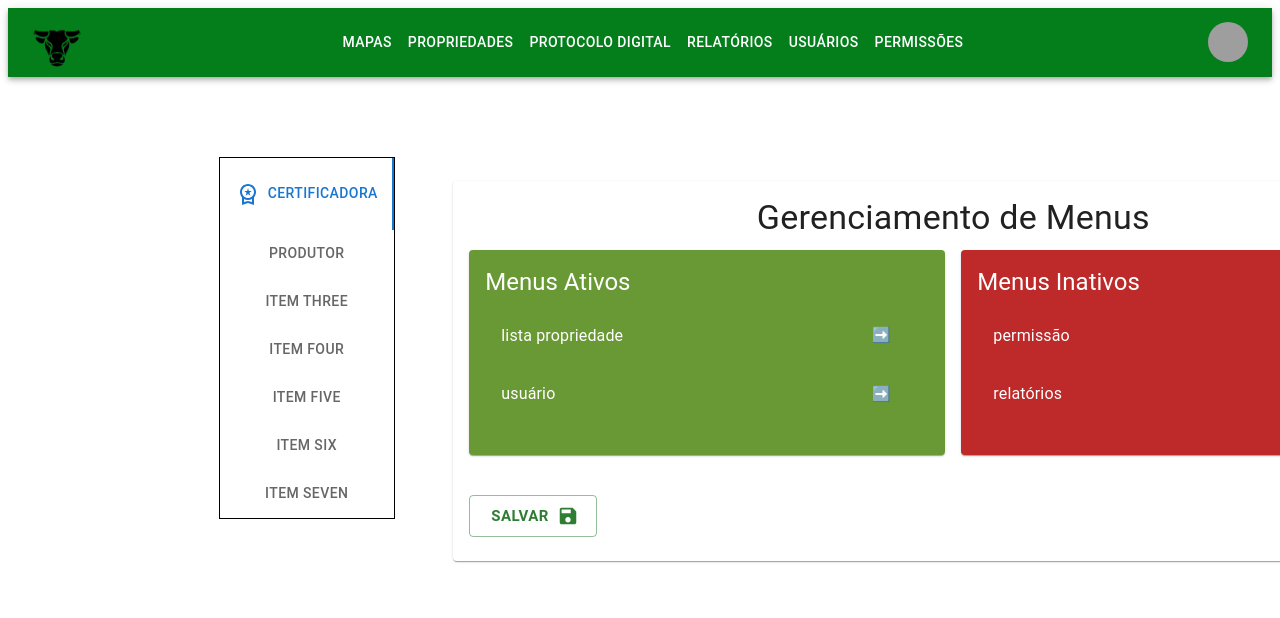
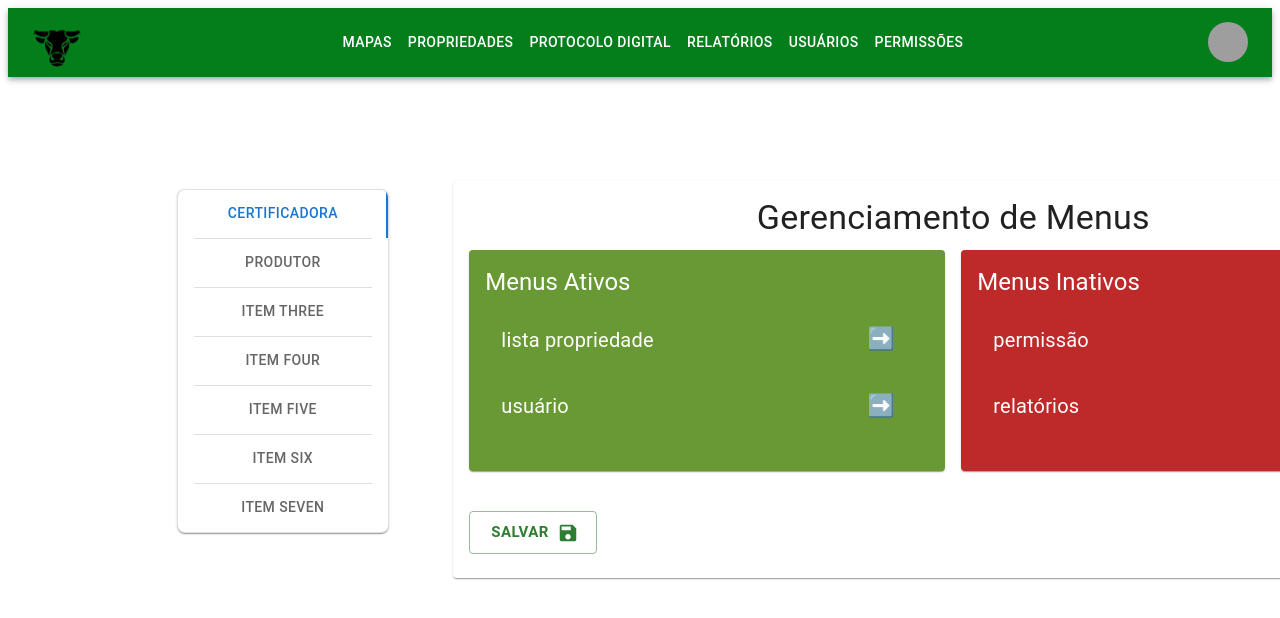
Before and after one commit to sektech2024/sektech_sara_certificadora, a Next.js app: page /dash/autorizacao in a window 1280 px wide. Shown: the top 618 px of the page. Built offline with nearby package versions, Linux system fonts and the light colour scheme; grey boxes are pictures that could not be loaded.

Commit message:
finalizado tema de autorizacao

```diff
--- a/src/components/autorizacao_menus/tab-certificadora.tsx
+++ b/src/components/autorizacao_menus/tab-certificadora.tsx
@@ -1,4 +1,4 @@
-'use client'
+"use client";
 
 import React, { useState } from "react";
 import {
@@ -11,7 +11,7 @@ import {
   Button,
   Grid,
 } from "@mui/material";
-import SaveIcon from '@mui/icons-material/Save';
+import SaveIcon from "@mui/icons-material/Save";
 
 const TabCertificadora = () => {
   const menusAtivos = ["lista propriedade", "usuário"];
@@ -48,20 +48,27 @@ const TabCertificadora = () => {
     <Card sx={{ marginBottom: 2, width: "100%", minWidth: 1000 }}>
       <CardContent>
         <div>
-          <Typography variant="h4" gutterBottom sx={{ textAlign: 'center' }}>
+          <Typography variant="h4" gutterBottom sx={{ textAlign: "center" }}>
             Gerenciamento de Menus
           </Typography>
           <Grid container spacing={2}>
             <Grid item md={6}>
-              <Card sx={{ bgcolor: '#699934' }}>
+              <Card sx={{ bgcolor: "#699934" }}>
                 <CardContent>
-                  <Typography variant="h5" sx={{ color: 'white' }}>Menus Ativos</Typography>
-                  <List sx={{ color: 'white' }}>
+                  <Typography variant="h5" sx={{ color: "white" }}>
+                    Menus Ativos
+                  </Typography>
+                  <List sx={{ color: "white" }}>
                     {activeMenus.ativos.map((menu) => (
                       <ListItem key={menu}>
-                        <ListItemText primary={menu}/>
+                        <ListItemText
+                          primary={menu}
+                          primaryTypographyProps={{
+                            fontSize: 20,
+                          }}
+                        />
                         <Button
-                          size="large"
+                          sx={{fontSize: 22}}
                           onClick={() =>
                             transferirMenu(menu, "ativos", "inativos")
                           }
@@ -75,15 +82,22 @@ const TabCertificadora = () => {
               </Card>
             </Grid>
             <Grid item md={6}>
-              <Card sx={{ bgcolor: '#be2929' }}>
+              <Card sx={{ bgcolor: "#be2929" }}>
                 <CardContent>
-                  <Typography variant="h5" sx={{ color: 'white' }}>Menus Inativos</Typography>
-                  <List sx={{ color: 'white' }}>
+                  <Typography variant="h5" sx={{ color: "white" }}>
+                    Menus Inativos
+                  </Typography>
+                  <List sx={{ color: "white" }}>
                     {activeMenus.inativos.map((menu) => (
                       <ListItem key={menu}>
-                        <ListItemText primary={menu} />
+                        <ListItemText
+                          primary={menu}
+                          primaryTypographyProps={{
+                            fontSize: 20,
+                          }}
+                        />
                         <Button
-                          size="large"
+                          sx={{fontSize: 22}}
                           onClick={() =>
                             transferirMenu(menu, "inativos", "ativos")
                           }
@@ -103,7 +117,7 @@ const TabCertificadora = () => {
             size="large"
             onClick={handleSalvar}
             endIcon={<SaveIcon />}
-            sx={{ marginTop: 5, fontWeight: 'bold'  }}
+            sx={{ marginTop: 5, fontWeight: "bold" }}
           >
             Salvar
           </Button>
--- a/src/components/autorizacao_menus/tabs-navigation.tsx
+++ b/src/components/autorizacao_menus/tabs-navigation.tsx
@@ -1,15 +1,29 @@
 import React from "react";
-import { Card, CardContent } from "@mui/material";
+import { Card, CardContent, Divider } from "@mui/material";
 import Tabs from "@mui/material/Tabs";
 import Tab from "@mui/material/Tab";
 import Typography from "@mui/material/Typography";
 import Box from "@mui/material/Box";
 import Grid from "@mui/material/Grid";
-import WorkspacePremiumOutlinedIcon from "@mui/icons-material/WorkspacePremiumOutlined";
+import { styled } from "@mui/material/styles";
+// import WorkspacePremiumOutlinedIcon from "@mui/icons-material/WorkspacePremiumOutlined";
+// import Person2OutlinedIcon from '@mui/icons-material/Person2Outlined';
 
 const TabCertificadora = React.lazy(
   () => import("@/components/autorizacao_menus/tab-certificadora")
 );
+
+const style = {
+  py: 0,
+  width: "50%",
+  borderRadius: 2,
+  border: "1px solid",
+  borderColor: "divider",
+  backgroundColor: "background.paper",
+  marginLeft: "40%",
+  marginTop: 4,
+  boxShadow: 1,
+};
 
 interface TabPanelProps {
   children?: React.ReactNode;
@@ -70,19 +84,20 @@ export default function TabsPerfis() {
                 value={value}
                 onChange={handleChange}
                 aria-label="perfis"
-                sx={{ border: 1, marginLeft: "50%" }}
+                sx={style}
               >
-                <Tab
-                  label="Certificadora"
-                  icon={<WorkspacePremiumOutlinedIcon />}
-                  iconPosition="start"
-                  {...a11yProps(0)}
-                />
+                <Tab label="Certificadora" {...a11yProps(0)} />
+                <Divider variant="middle"/>
                 <Tab label="Produtor" {...a11yProps(1)} />
+                <Divider variant="middle"/>
                 <Tab label="Item Three" {...a11yProps(2)} />
+                <Divider variant="middle"/>
                 <Tab label="Item Four" {...a11yProps(3)} />
+                <Divider variant="middle"/>
                 <Tab label="Item Five" {...a11yProps(4)} />
+                <Divider variant="middle"/>
                 <Tab label="Item Six" {...a11yProps(5)} />
+                <Divider variant="middle"/>
                 <Tab label="Item Seven" {...a11yProps(6)} />
               </Tabs>
             </Box>
@@ -98,10 +113,10 @@ export default function TabsPerfis() {
               }}
             >
               <TabPanel value={value} index={0}>
-                  <TabCertificadora/>
+                <TabCertificadora />
               </TabPanel>
               <TabPanel value={value} index={1}>
-                  <h1>Produtor</h1>
+                <h1>Produtor</h1>
               </TabPanel>
               <TabPanel value={value} index={2}>
                 Usuário Certificadora
```
